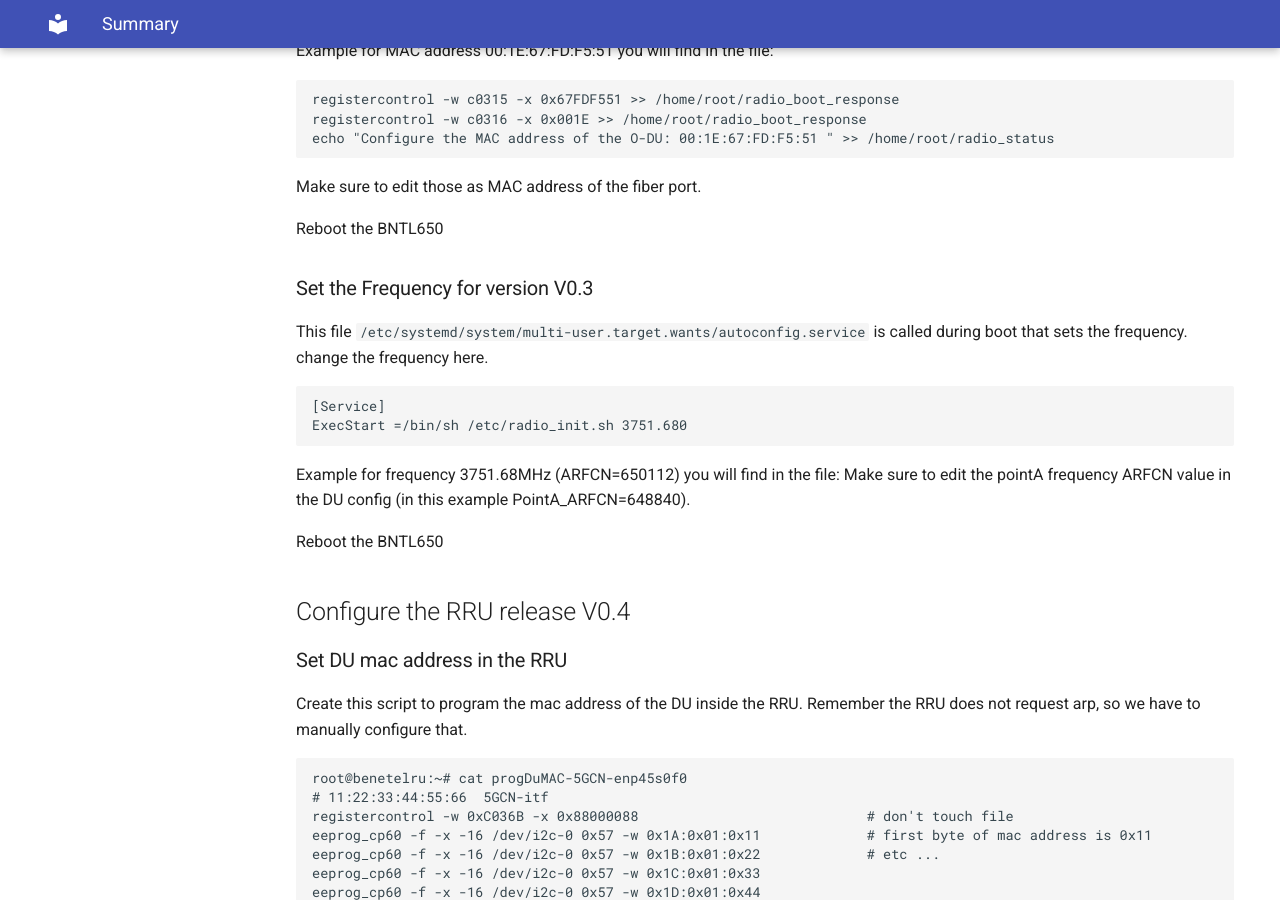
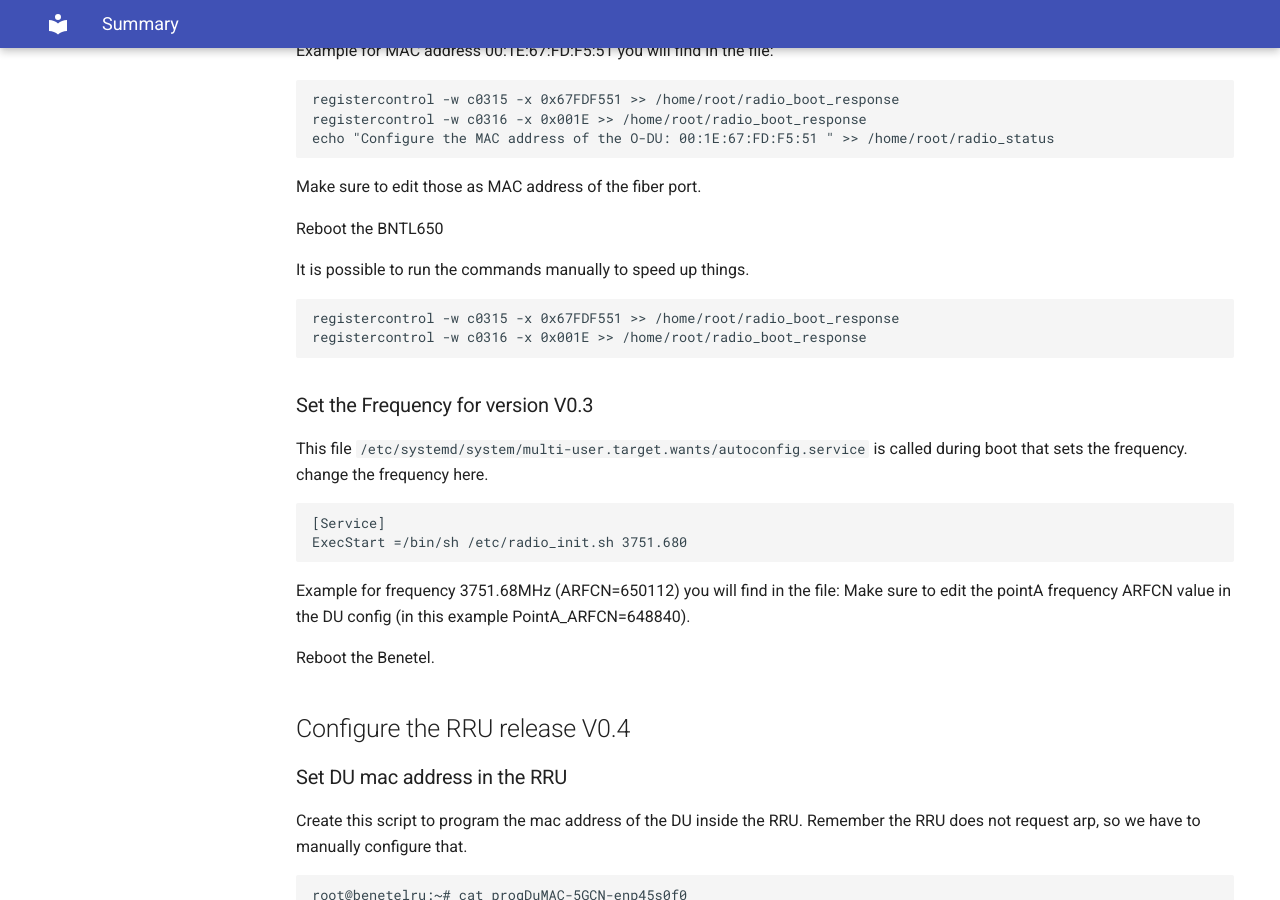
Before and after one commit to accelleran/drax-docs, an MkDocs documentation site: the page built from docs/benetel650-install/index.md, in a window 1280 px wide and 900 px high, scrolled down 5665 px. Built offline with MkDocs 1.6.1 and Material for MkDocs 9.7.7, drawn with Linux system fonts in a browser that asks for light colours; the version menu is left out.

Commit message:
Update index.md

````diff
--- a/docs/benetel650-install/index.md
+++ b/docs/benetel650-install/index.md
@@ -305,6 +305,14 @@ Make sure to edit those as MAC address of the fiber port.
 Reboot the BNTL650
 
 
+It is possible to run the commands manually to speed up things.
+
+```
+registercontrol -w c0315 -x 0x67FDF551 >> /home/root/radio_boot_response
+registercontrol -w c0316 -x 0x001E >> /home/root/radio_boot_response
+```
+
+
 
 ### Set the Frequency for version V0.3
 
@@ -320,7 +328,9 @@ ExecStart =/bin/sh /etc/radio_init.sh 3751.680
 Example for frequency 3751.68MHz (ARFCN=650112) you will find in the file:
 Make sure to edit the pointA frequency ARFCN value in the DU config (in this example PointA_ARFCN=648840).
 
-Reboot the BNTL650
+Reboot the Benetel.
+
+
 
 ## Configure the RRU release V0.4
 ### Set DU mac address in the RRU
````
